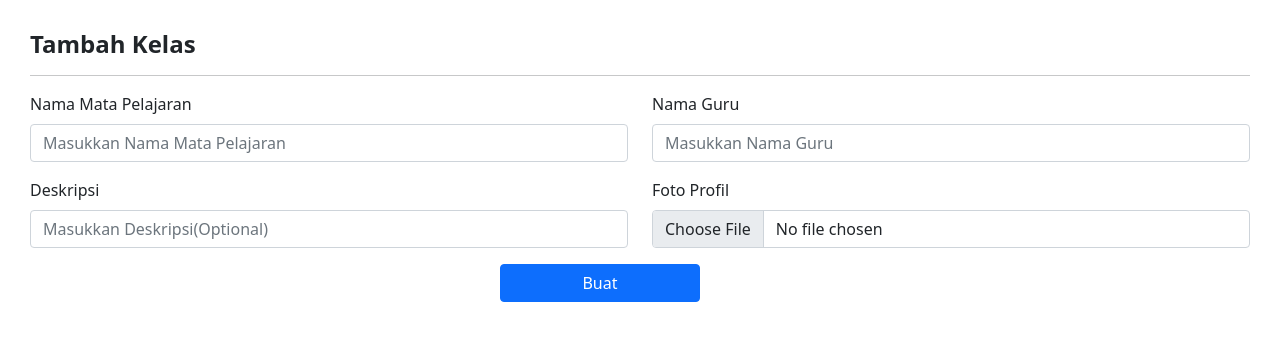
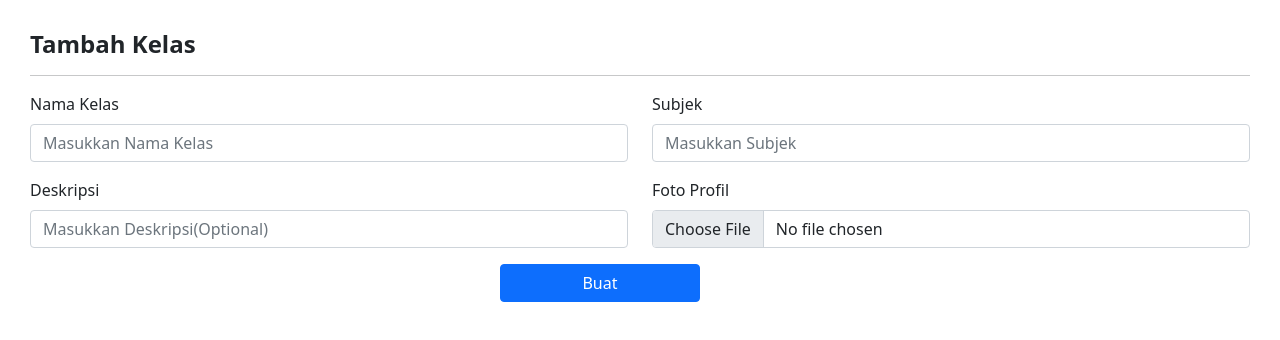
Before and after one commit to 13ers/Thearning-Frontend, a React (Create React App) app: page /CreateClass in a window 1280 px wide. Shown: the top 340 px of the page. Built offline with nearby package versions, Linux system fonts and the light colour scheme.

Commit message:
Change label for inputs in class creation

```diff
--- a/src/pages/CreateClass.js
+++ b/src/pages/CreateClass.js
@@ -65,8 +65,8 @@ function CreateClass() {
                                 <div className="row">
                                     <div className="col-md-6">
                                         <div className="mb-3">
-                                            <label className="form-label"> Nama Mata Pelajaran</label>
-                                            <input type="text" className="form-control" value={class_name} onChange={(e) => setClass(e.target.value)} placeholder="Masukkan Nama Mata Pelajaran"/>
+                                            <label className="form-label"> Nama Kelas</label>
+                                            <input type="text" className="form-control" value={class_name} onChange={(e) => setClass(e.target.value)} placeholder="Masukkan Nama Kelas"/>
                                         </div>
                                         {
                                         validation.class_name && (
@@ -78,8 +78,8 @@ function CreateClass() {
                                     </div>
                                     <div className="col-md-6">
                                         <div className="mb-3">
-                                            <label className="form-label">Nama Guru</label>
-                                            <input type="text" className="form-control" value={section} onChange={(e) => setSection(e.target.value)} placeholder="Masukkan Nama Guru"/>
+                                            <label className="form-label">Subjek</label>
+                                            <input type="text" className="form-control" value={section} onChange={(e) => setSection(e.target.value)} placeholder="Masukkan Subjek"/>
                                         </div>
                                         {
                                         validation.section && (
```
